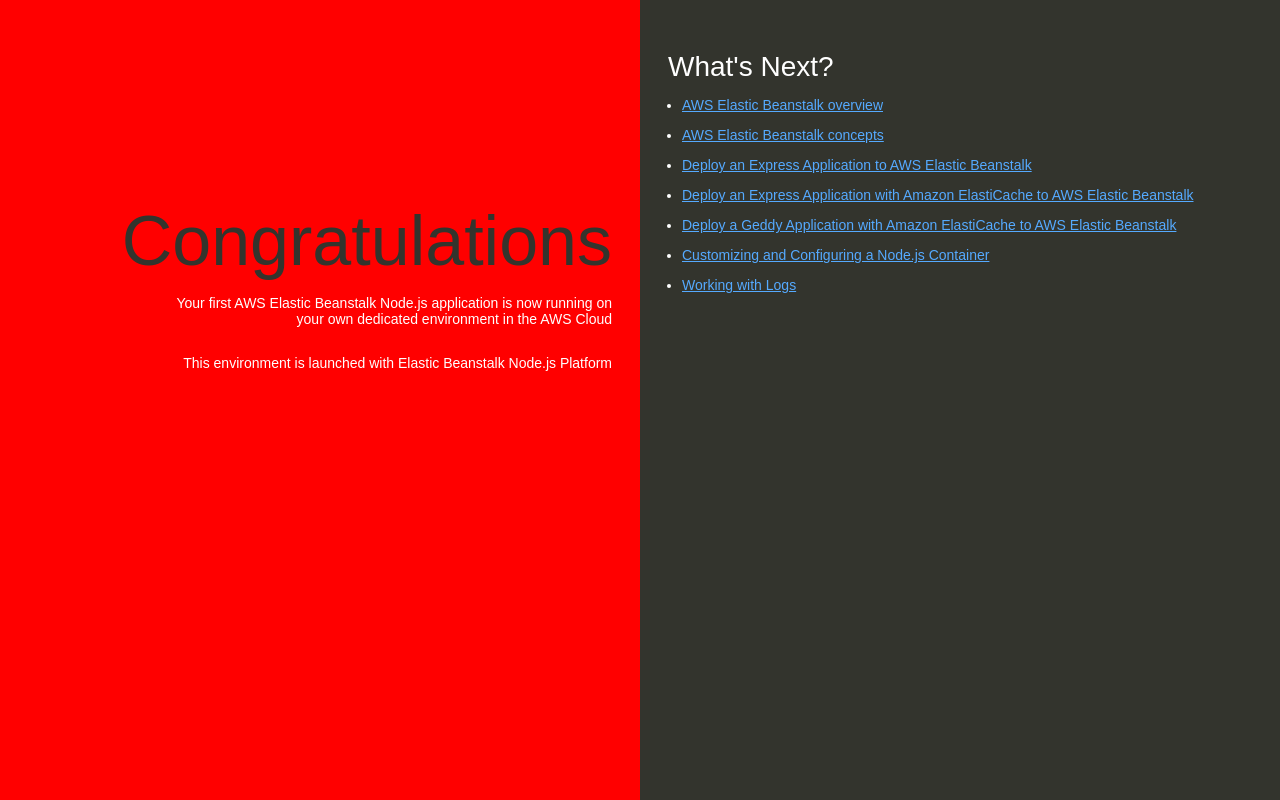
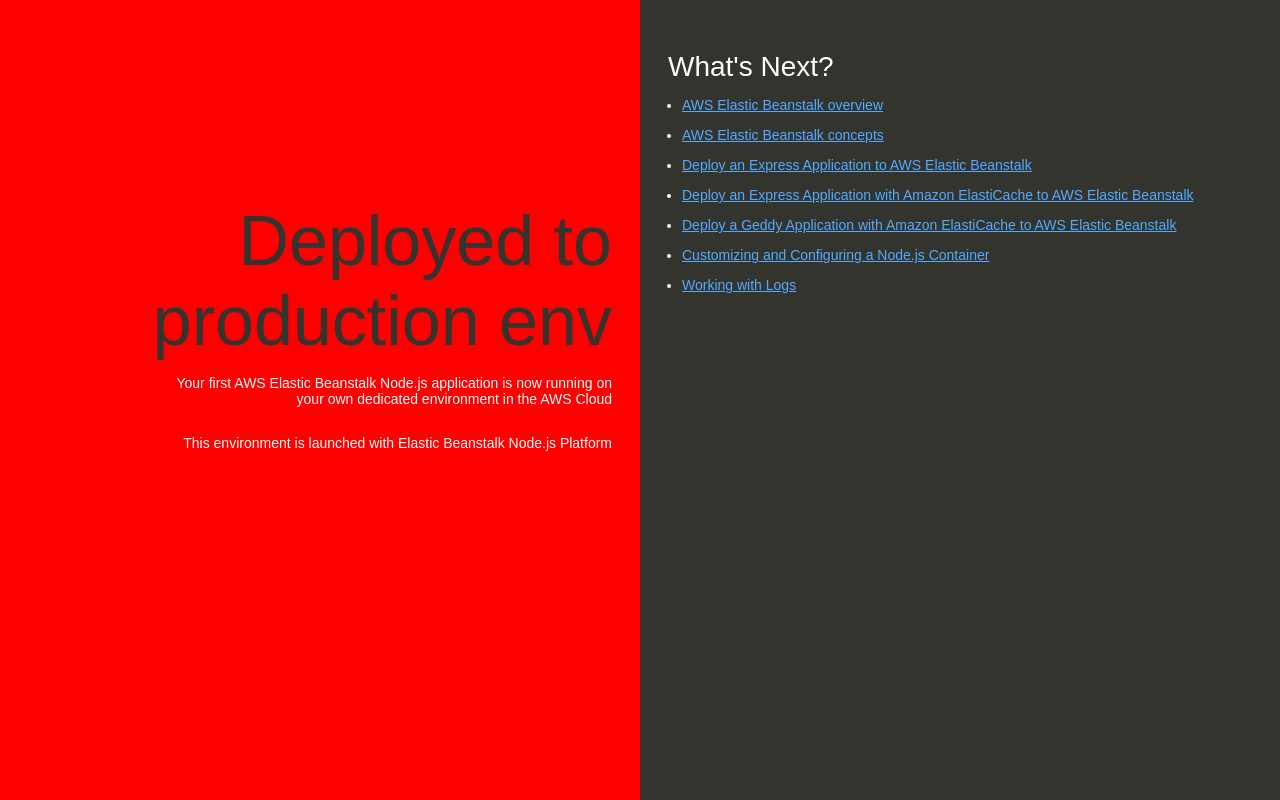
Before and after one commit to vilas-sonawane26/aws-lab, a website: page index.html in a window 1280 px wide. Drawn offline with Linux system fonts and the light colour scheme.

Commit message:
added deplpoy stage

```diff
--- a/index.html
+++ b/index.html
@@ -74,7 +74,7 @@
   </head>
   <body>
     <div class="textColumn">
-      <h1>Congratulations</h1>
+      <h1>Deployed to production env</h1>
       <p>Your first AWS Elastic Beanstalk Node.js application is now running on your own dedicated environment in the AWS Cloud</p>
       <p>This environment is launched with Elastic Beanstalk Node.js Platform</p>
     </div>
```
Also changed, not shown: production.txt (added).
